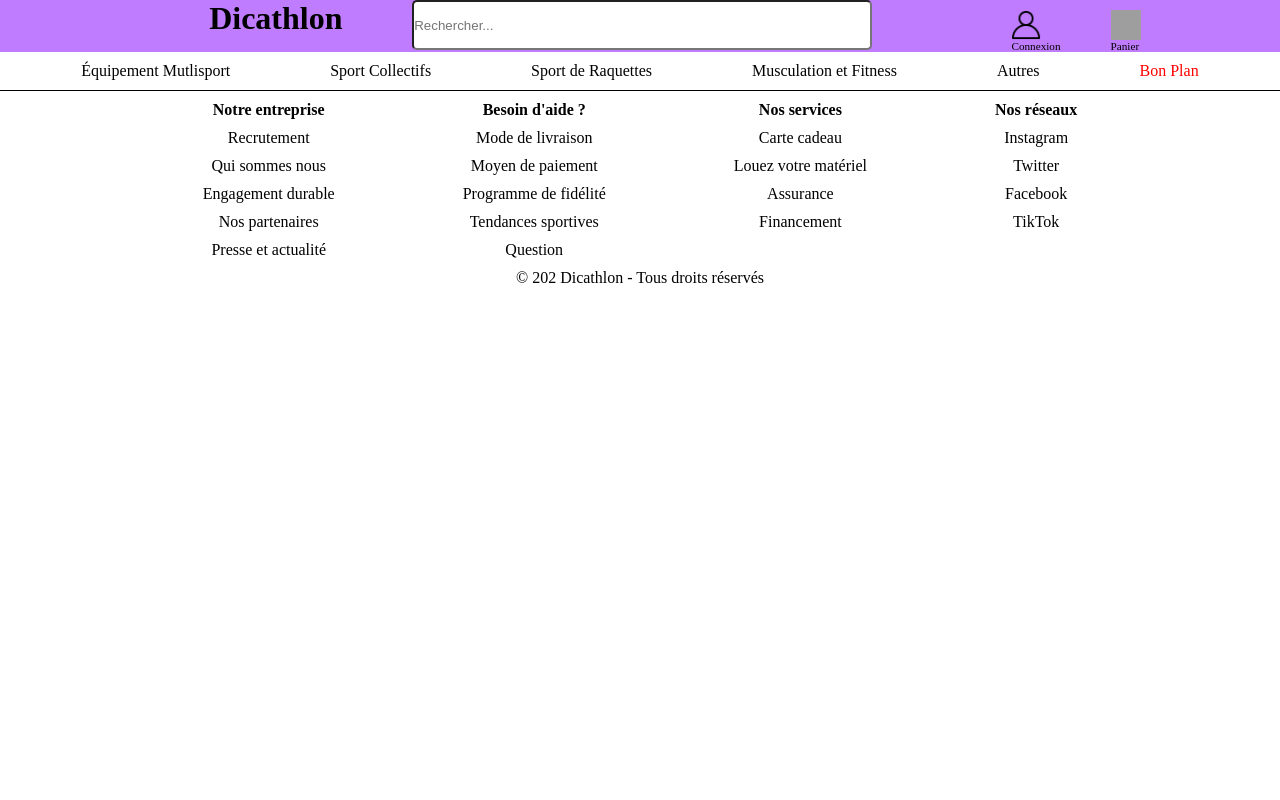
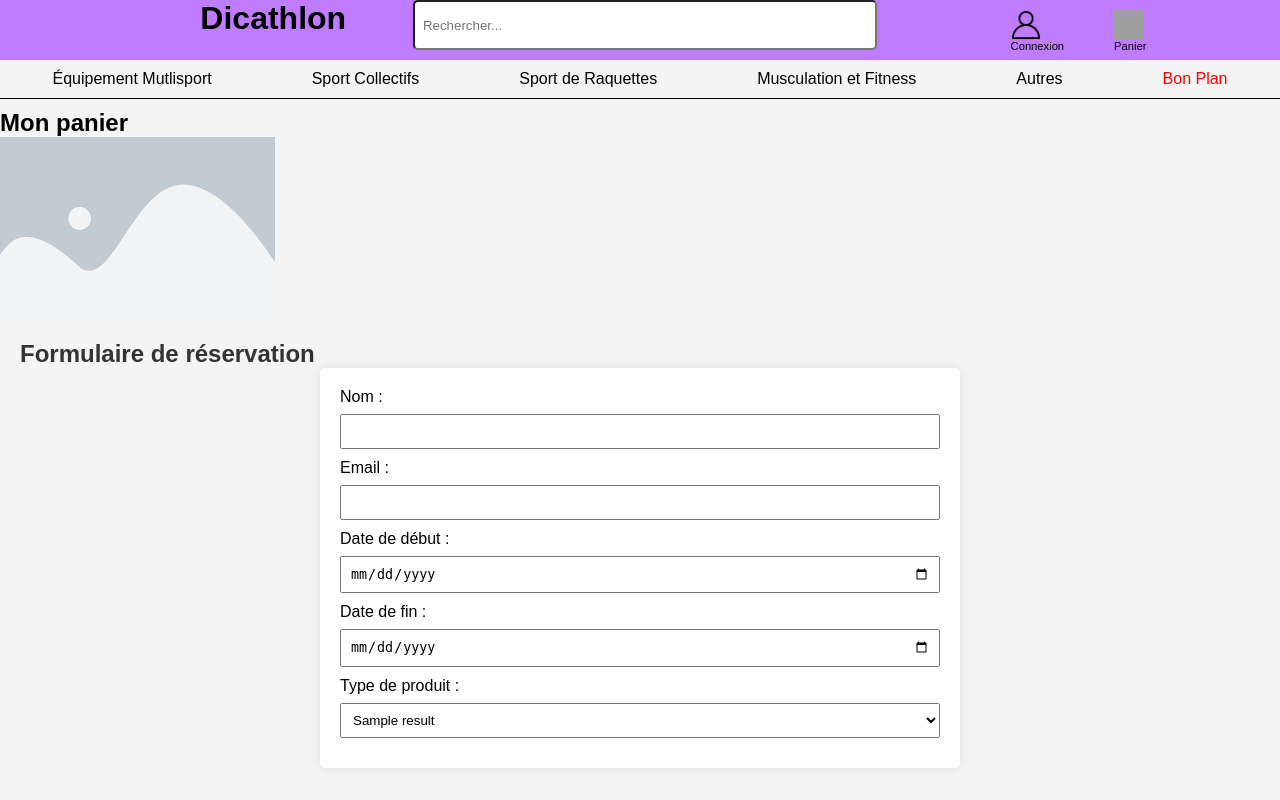
Before and after one commit to landry0508/Dicathlon, a CodeIgniter app: the page made by application/views/achat.php in a window 1280 px wide. Run offline with CodeIgniter, Linux system fonts and the light colour scheme; the template is opened without the code that fills it: most values are stand-ins (such as "Sample title", 1, 10 or a date in 2020); grey boxes are pictures that could not be loaded.

Commit message:
location

```diff
--- a/CSS/style.css
+++ b/CSS/style.css
@@ -116,3 +116,6 @@
       padding-top: 10px;
 
 }
+
+
+/*Page de location */
--- a/application/views/achat.php
+++ b/application/views/achat.php
@@ -37,6 +37,93 @@
         <div id='BlackLine'></div>
 
 <body>
+    <h2>Mon panier</h2>
+    <div>
+        <img src="../IMG/placeholder.png" alt="">
+    <style>
+        body {
+            font-family: Arial, sans-serif;
+            margin: 0;
+            padding: 0;
+            background-color: #f4f4f4;
+        }
+
+
+        #array_location {
+            margin: 20px;
+        }
+
+        #reservation {
+            color: #333;
+        }
+
+        form {
+            max-width: 600px;
+            margin: auto;
+            background: #fff;
+            padding: 20px;
+            border-radius: 5px;
+            box-shadow: 0 0 10px rgba(0, 0, 0, 0.1);
+        }
+
+        label {
+            display: block;
+            margin-bottom: 8px;
+        }
+
+        input, select {
+            width: 100%;
+            padding: 8px;
+            margin-bottom: 10px;
+            box-sizing: border-box;
+        }
+
+        button {
+            background-color: #333;
+            color: #fff;
+            padding: 10px 15px;
+            border: none;
+            border-radius: 5px;
+            cursor: pointer;
+        }
+    </style>
+</head>
+<body>
+
+    <section id="array_location">
+        <h2 id="reservation">Formulaire de réservation</h2>
+        <form action="#" method="post">
+            <label for="nom">Nom :</label>
+            <input type="text" id="nom" name="nom" required>
+
+            <label for="email">Email :</label>
+            <input type="email" id="email" name="email" required>
+
+            <label for="dateDebut">Date de début :</label>
+            <input type="date" id="dateDebut" name="dateDebut" required>
+
+            <label for="dateFin">Date de fin :</label>
+            <input type="date" id="dateFin" name="dateFin" required>
+
+            <label for="typeLogement">Type de produit :</label>
+            <select id="typeLogement" name="typeLogement" required>
+            <?php
+                // Afficher les options du menu déroulant
+                if ($result->num_rows > 0) {
+                    while ($row = $result->fetch_assoc()) {
+                        echo "<option value='" . $row["id"] . "'>" . $row["nom_produit"] . "</option>";
+                    }
+                } else {
+                    echo "<option value=''>Aucun produit disponible</option>";
+                }
+                ?>
+
+            <form action="#" method="post">
+            <!-- Vos champs de formulaire ici -->
+
+            <button type="submit" class="louer-btn">Louer</button>
+        </form>
+
 
 
 
```
Also changed, not shown: application/views/produit.php (+15 -0 lines), IMG/placeholder.png (added).
